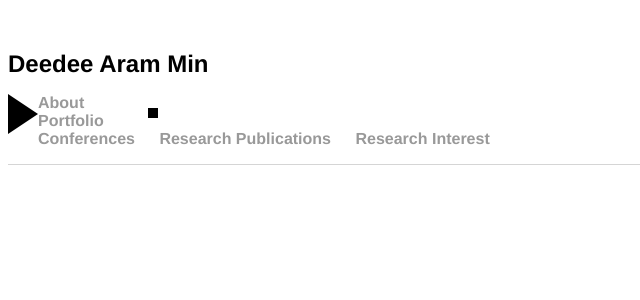
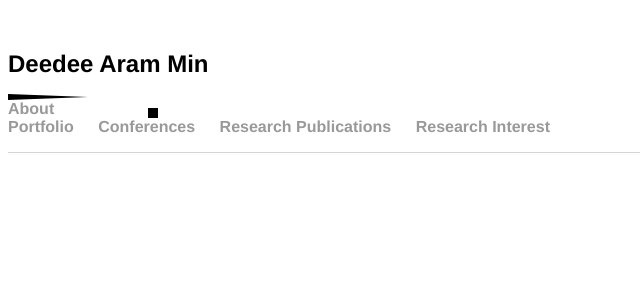
Before and after one commit to mindeed/mindeed.github.io, a Jekyll site: the page built from index.html, in a window 1280 px wide. Shown: the top 300 px of the page, without its empty margins (0-640 px from the left). Built offline with Jekyll 4.4.1, drawn with Linux system fonts in a browser that asks for light colours.

Commit message:
Update main.css

```diff
--- a/css/main.css
+++ b/css/main.css
@@ -19,9 +19,9 @@ body {
 .point {
   width: 0;
   height: 0;
-  border-top: 20px solid transparent;
-  border-bottom: 20px solid transparent;
-  border-left: 30px solid #000000;
+  border-top: 3px solid transparent;
+  border-bottom: 3px solid transparent;
+  border-left: 80px solid #000000;
   float: left;
 }
 
```
